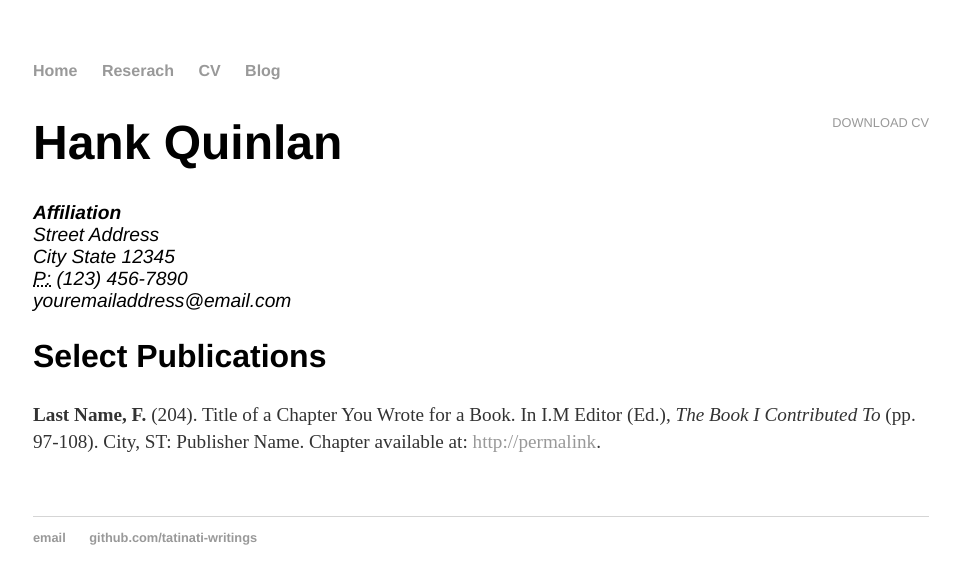
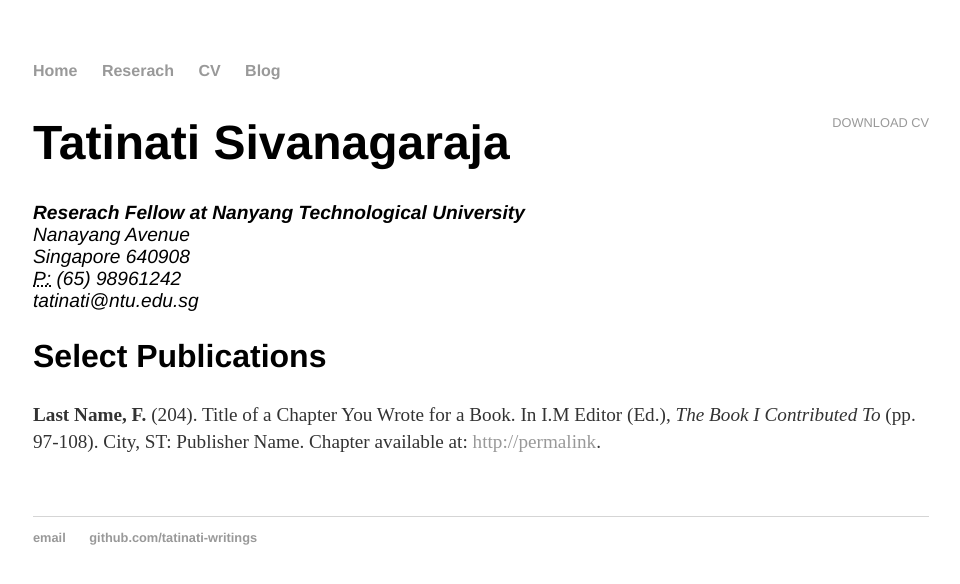
Before and after one commit to tatinati-writings/tatinati-writings.github.io, a Jekyll site: the page built from cv/index.html, in a window 1280 px wide. Shown: the top 584 px of the page, without its empty margins (159-1119 px from the left). Built offline with Jekyll 4.4.1, drawn with Linux system fonts in a browser that asks for light colours.

Commit message:
Update index.html
cv - added affiliation...

```diff
--- a/cv/index.html
+++ b/cv/index.html
@@ -1,17 +1,17 @@
 ---
 layout: default
-title: CV of Your Name
+title: CV of Tatinati Sivanagaraja
 ---
 
 	<div class="cv">
 		<a href="#" class="download" title="Download CV as PDF">Download CV</a>
-					<h1>Hank Quinlan</h1>
+					<h1>Tatinati Sivanagaraja</h1>
 					<address>
-					<strong>Affiliation</strong><br>
-					Street Address<br>
-					City State 12345<br>
-					<abbr title="phone">P:</abbr> (123) 456-7890<br>
-					<span class="obfuscate">youremailaddress@email.com</span>
+					<strong>Reserach Fellow at Nanyang Technological University</strong><br>
+					Nanayang Avenue<br>
+					Singapore 640908<br>
+					<abbr title="phone">P:</abbr> (65) 98961242<br>
+					<span class="obfuscate">tatinati@ntu.edu.sg</span>
 					</address>
 
 					<h2>Select Publications</h2>
```
